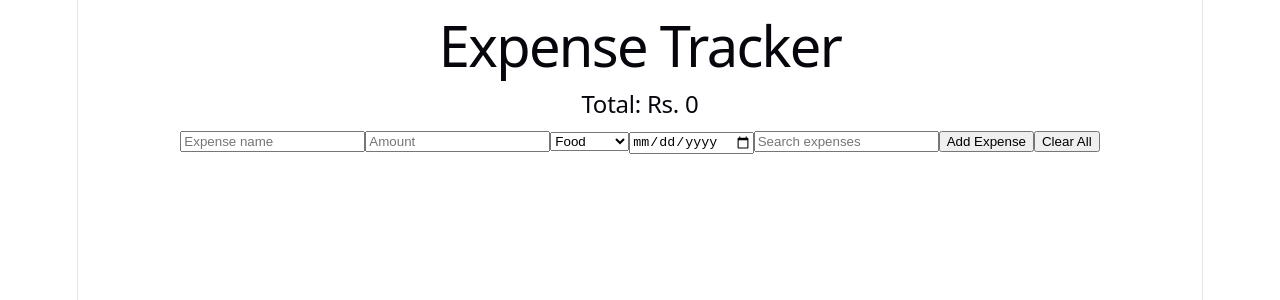
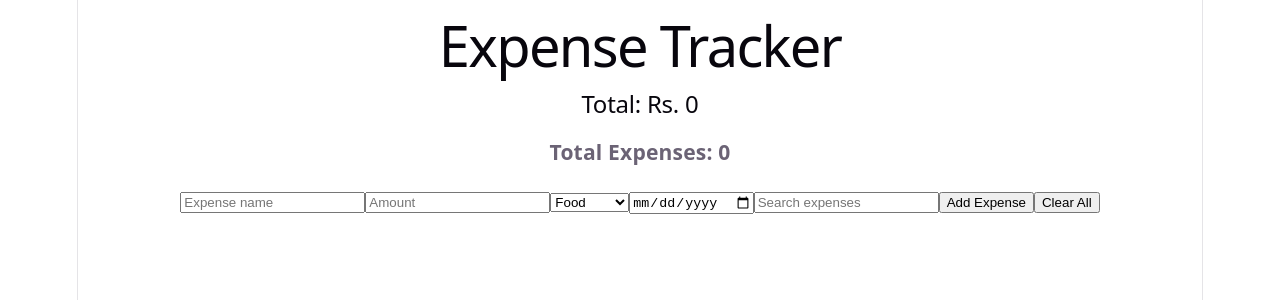
Before and after one commit to zunairasiddique269-hub/expense-tracker, a React (Vite) app in the folder expense-tracker/: page / in a window 1280 px wide. Shown: the top 300 px of the page. Built offline with nearby package versions, Linux system fonts and the light colour scheme.

Commit message:
Add expense count

```diff
--- a/expense-tracker/src/App.jsx
+++ b/expense-tracker/src/App.jsx
@@ -14,6 +14,7 @@ const total = expenses.reduce((sum, expense) => sum + Number(expense.amount), 0)
     <div>
       <h1>Expense Tracker</h1>
       <h2>Total: Rs. {total}</h2>
+      <h3>Total Expenses: {expenses.length}</h3>
 
       <div>
       <input
```
